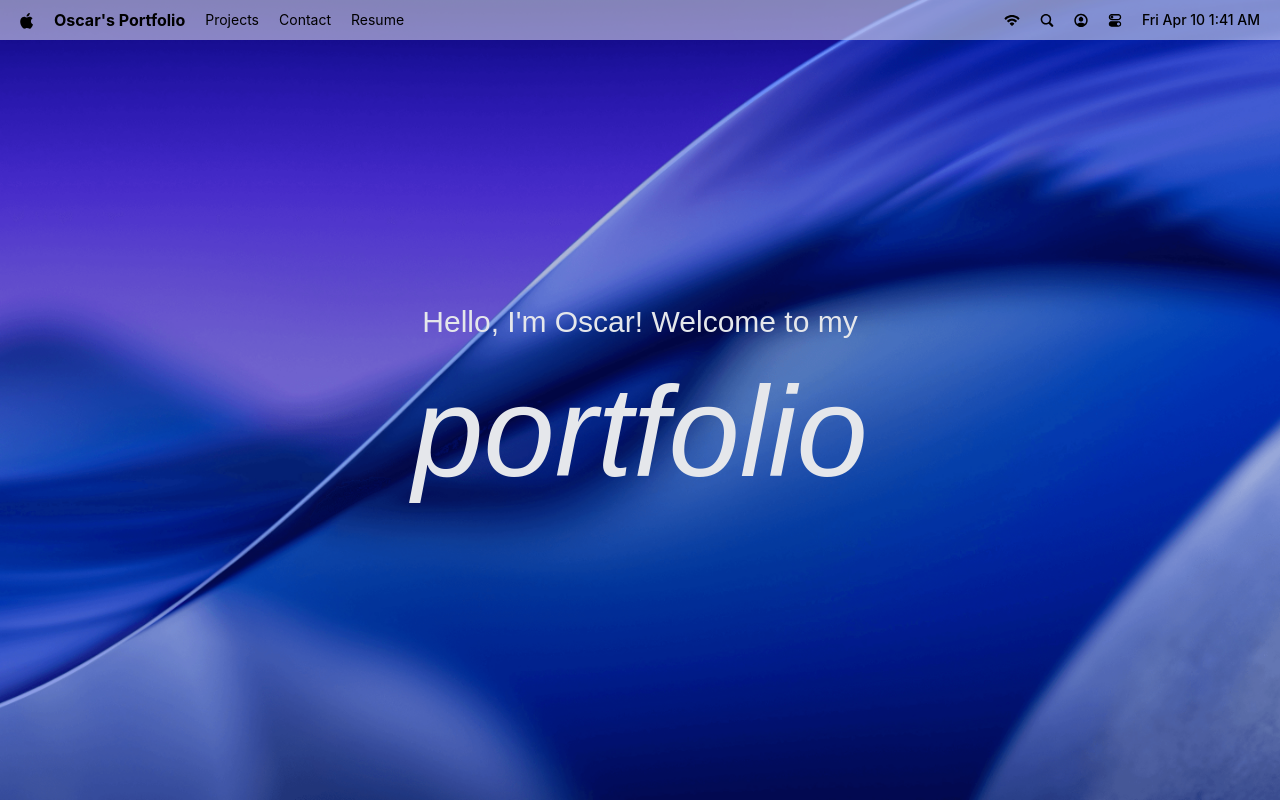
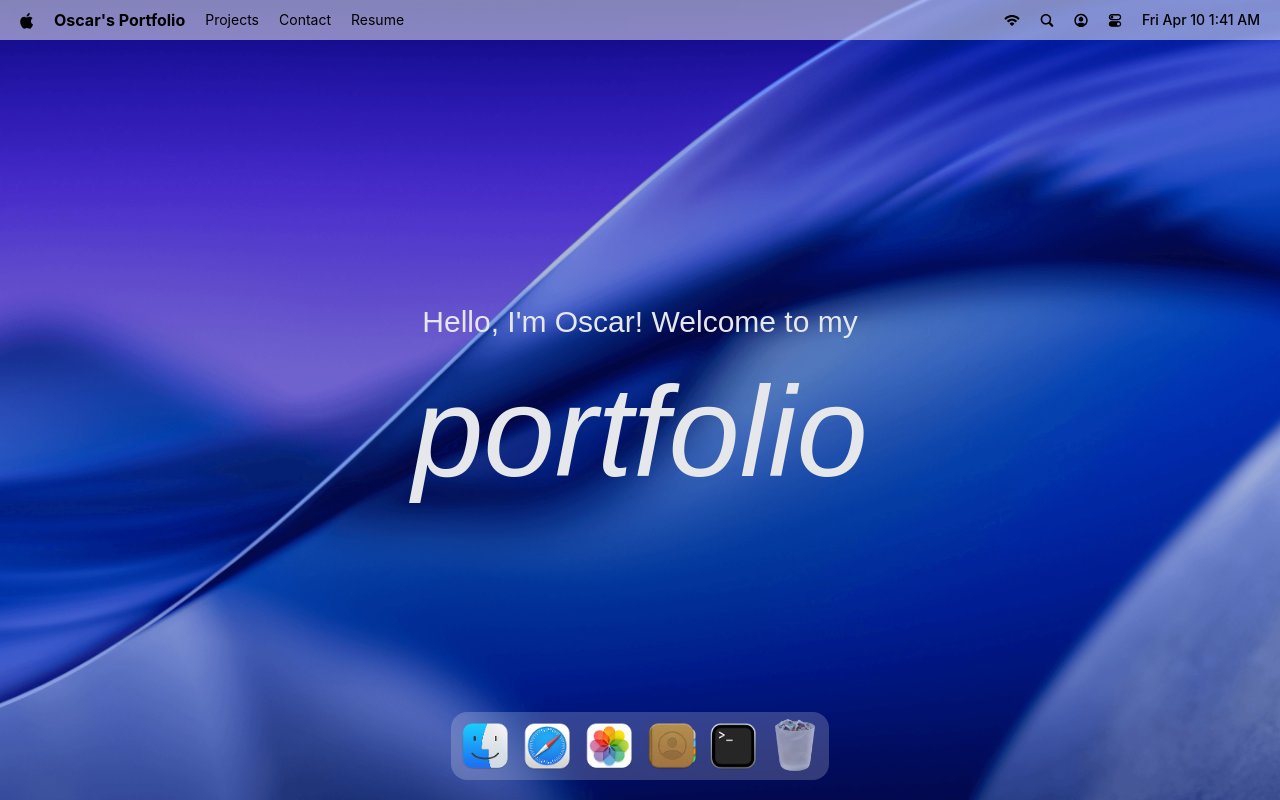
Before and after one commit to oscar2697/MacOs_Portfolio, a React (Vite) app: page / in a window 1280 px wide. Built offline with nearby package versions, Linux system fonts and the light colour scheme; a web font is replaced by a local one.

Commit message:
Implement Dock Presentation

```diff
--- a/package.json
+++ b/package.json
@@ -17,6 +17,7 @@
     "lucide-react": "^1.7.0",
     "react": "^19.2.4",
     "react-dom": "^19.2.4",
+    "react-tooltip": "^5.30.0",
     "tailwindcss": "^4.2.2"
   },
   "devDependencies": {
--- a/src/App.jsx
+++ b/src/App.jsx
@@ -1,4 +1,4 @@
-import { Navbar, Welcome } from "#components"
+import { Dock, Navbar, Welcome } from "#components"
 
 function App() {
 
@@ -6,6 +6,7 @@
     <main>
       <Navbar />
       <Welcome />
+      <Dock />
     </main>
   )
 }
--- /dev/null
+++ b/src/components/Dock.jsx
@@ -0,0 +1,102 @@
+import { dockApps } from "#constants"
+import { useGSAP } from "@gsap/react"
+import { useRef } from "react"
+import { Tooltip } from "react-tooltip"
+import gsap from "gsap"
+
+const Dock = () => {
+    const dockref = useRef(null)
+
+    useGSAP(() => {
+        const dock = dockref.current
+        if (!dock) return
+
+        const icons = dock.querySelectorAll('.dock-icon')
+
+        const animateIcons = (mouseX) => {
+            const { left } = dock.getBoundingClientRect()
+
+            icons.forEach((icon) => {
+                const { left: iconLeft, width } = icon.getBoundingClientRect()
+                const center = iconLeft - left + width / 2
+                const distance = Math.abs(mouseX - center)
+
+                const intensity = Math.exp(-(distance ** 2.5) / 20000)
+
+                gsap.to(icon, {
+                    scale: 1 + 0.25 * intensity,
+                    y: -15 * intensity,
+                    duration: 0.2,
+                    ease: 'power1.out'
+                })
+            })
+        }
+
+        const handleMouseMove = (e) => {
+            const { left } = dock.getBoundingClientRect()
+
+            animateIcons(e.clientX - left)
+        }
+
+        const resetIcons = () =>
+            icons.forEach((icon) => gsap.to(icon, {
+                scale: 1,
+                y: 0,
+                duration: 0.3,
+                ease: 'power1.out'
+            })
+            )
+
+        dock.addEventListener('mousemove', handleMouseMove)
+        dock.addEventListener('mouseleave', resetIcons)
+
+        return () => {
+            dock.removeEventListener('mousemove', handleMouseMove)
+            dock.removeEventListener('mouseleave', resetIcons)
+        }
+    }, [])
+
+    const toggleApp = (app) => { }
+
+    return (
+        <section id="dock">
+            <div
+                ref={dockref}
+                className="dock-container"
+            >
+                {dockApps.map(({ id, name, icon, canOpen }) => (
+                    <div
+                        key={id}
+                        className="relative flex justify-center"
+                    >
+                        <button
+                            type="button"
+                            className="dock-icon"
+                            aria-label={name}
+                            data-tooltip-id="dock-tooltip"
+                            data-tooltip-content={name}
+                            data-tooltip-delay-show={150}
+                            disabled={!canOpen}
+                            onClick={() => toggleApp({ id, canOpen })}
+                        >
+                            <img
+                                src={`/images/${icon}`}
+                                alt={name}
+                                loading='lazy'
+                                className={canOpen ? '' : 'opacity-60'}
+                            />
+                        </button>
+                    </div>
+                ))}
+
+                <Tooltip
+                    id="dock-tooltip"
+                    place="top"
+                    className="tooltip"
+                />
+            </div>
+        </section>
+    )
+}
+
+export default Dock
--- a/src/components/index.js
+++ b/src/components/index.js
@@ -1,4 +1,5 @@
 import Navbar from "#components/Navbar"
 import Welcome from "#components/Welcome"
+import Dock from "#components/Dock"
 
-export {Navbar, Welcome}
+export {Navbar, Welcome, Dock}
```
Also changed, not shown: 1 other file (tests, documents, lock files or other folders).
